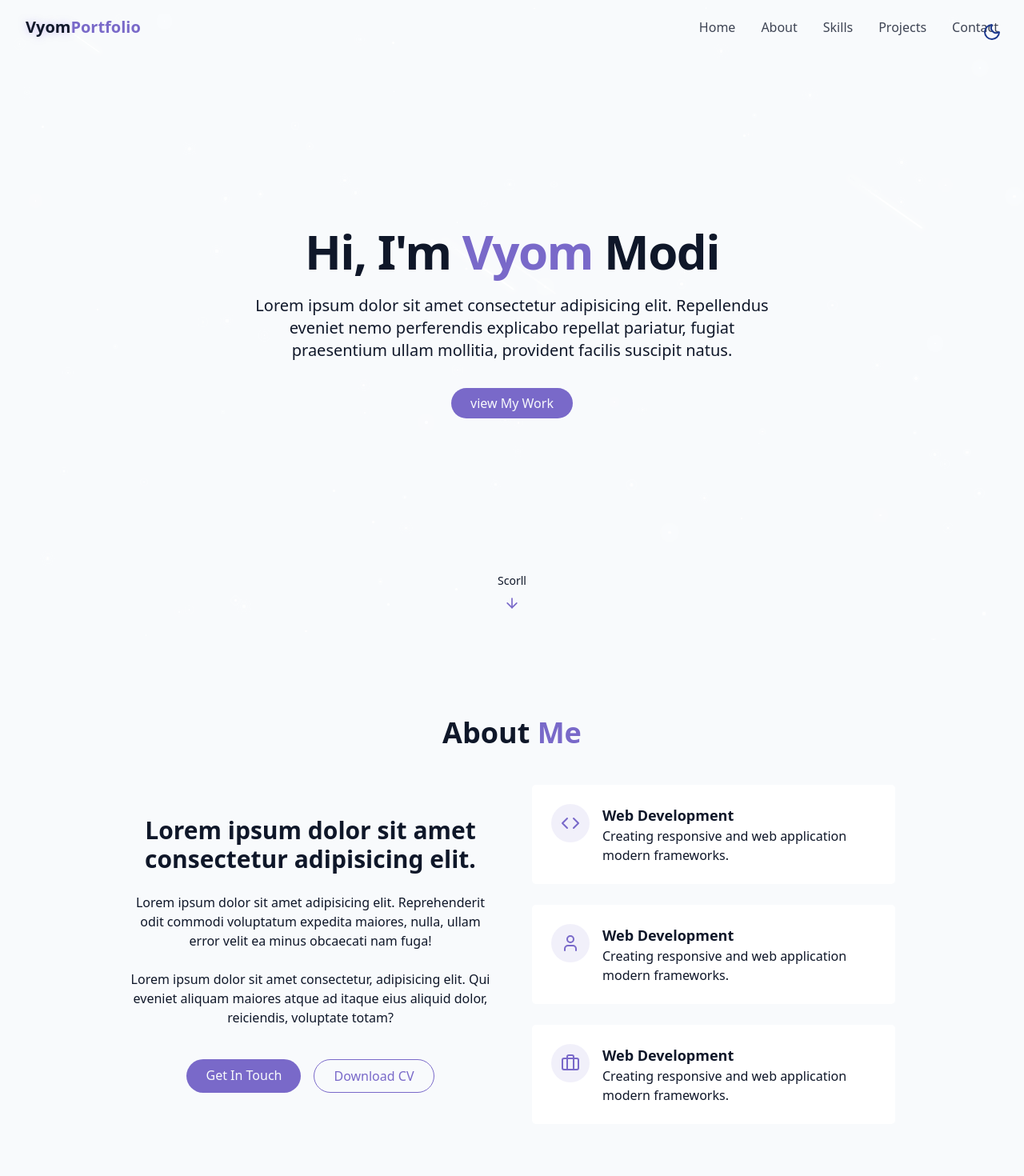
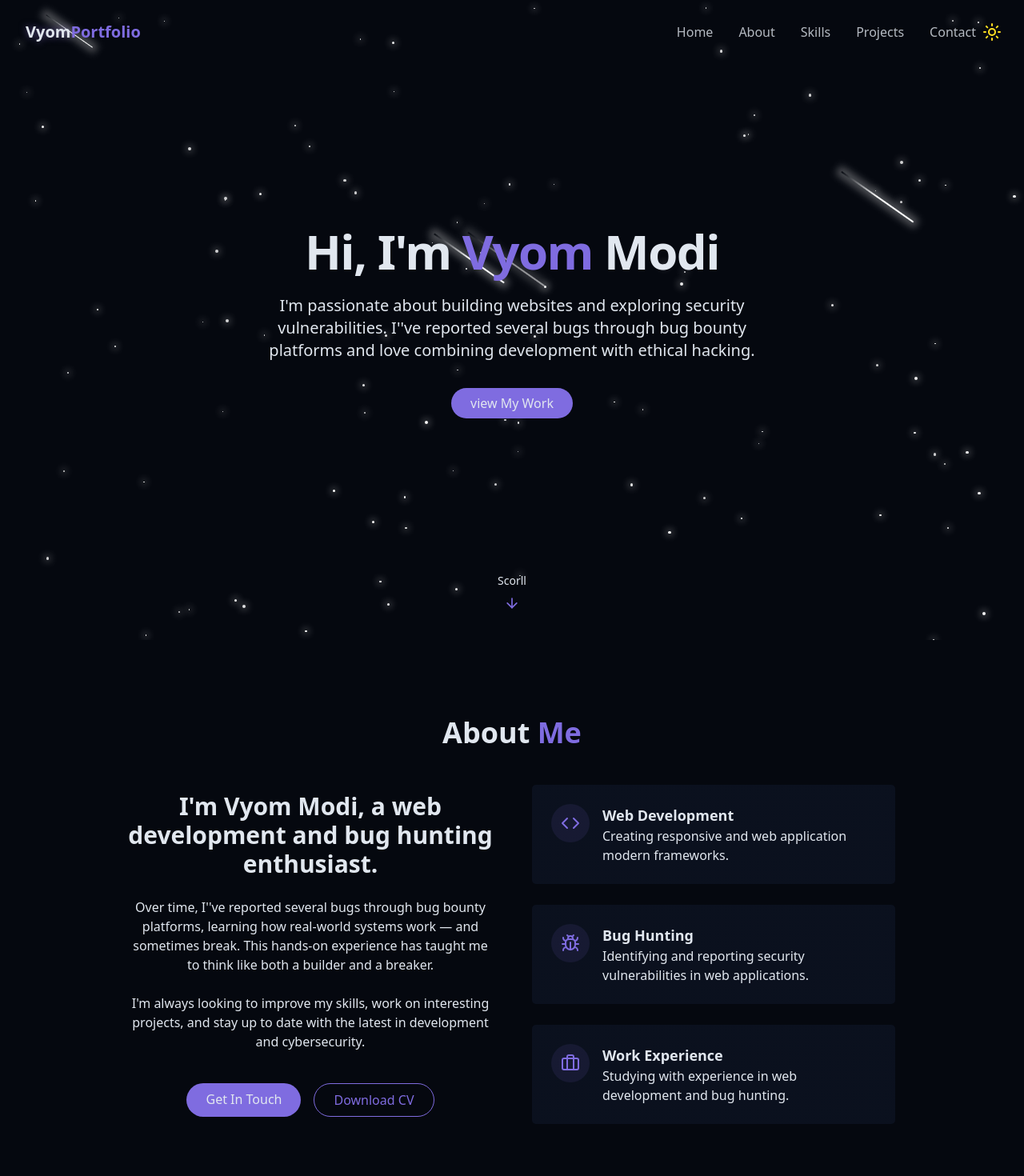
Before and after one commit to CrazyBhai8/React-Portfolio, a React (Vite) app: page / in a window 1280 px wide. Shown: the top 1470 px of the page at 80% size. Built offline with nearby package versions, Linux system fonts and the light colour scheme.

Commit message:
Modify some cods

```diff
--- a/src/components/AboutSection.jsx
+++ b/src/components/AboutSection.jsx
@@ -1,4 +1,4 @@
-import { Briefcase, Code, User } from 'lucide-react'
+import { Briefcase, Bug, Code } from 'lucide-react'
 import React from 'react'
 
 const AboutSection = () => {
@@ -10,18 +10,18 @@ const AboutSection = () => {
                 </h2>
                 <div className='grid grid-cols-1 md:grid-cols-2 gap-12 items-center'>
                     <div className='space-y-6'>
-                        <h3 className='text-2xl md:text-3xl font-semibold'>Lorem ipsum dolor sit amet consectetur adipisicing elit.</h3>
+                        <h3 className='text-2xl md:text-3xl font-semibold'>I'm Vyom Modi, a web development and bug hunting enthusiast.</h3>
                         <p className='text-muted-foreground'>
-                            Lorem ipsum dolor sit amet adipisicing elit. Reprehenderit odit commodi voluptatum expedita maiores, nulla, ullam error velit ea minus obcaecati nam fuga!
+                            Over time, I''ve reported several bugs through bug bounty platforms, learning how real-world systems work — and sometimes break. This hands-on experience has taught me to think like both a builder and a breaker.
                         </p>
 
                         <p className='text-muted-foreground'>
-                            Lorem ipsum dolor sit amet consectetur, adipisicing elit. Qui eveniet aliquam maiores atque ad itaque eius aliquid dolor, reiciendis, voluptate totam?
+                            I'm always looking to improve my skills, work on interesting projects, and stay up to date with the latest in development and cybersecurity.
                         </p>
 
                         <div className="flex flex-col sm:flex-row gap-4 pt-4 justify-center">
                             <a href="#contact" className='cosmic-button'>Get In Touch</a>
-                            <a href="#projects" className='px-6 py-2 rounded-full border border-primary text-primary hover:bg-primary/10 transition-colors duration-300'>Download CV</a>
+                            <a href="/cv.pdf" target='_blank' rel="noopener noreferrer" className='px-6 py-2 rounded-full border border-primary text-primary hover:bg-primary/10 transition-colors duration-300'>Download CV</a>
                         </div>
                     </div>
 
@@ -42,12 +42,12 @@ const AboutSection = () => {
                         <div className="gradient-border p-6 card-hover">
                             <div className="flex items-start gap-4">
                                 <div className="p-3 rounded-full bg-primary/10">
-                                    <User className='h-6 w-6 text-primary' />
+                                    <Bug className='h-6 w-6 text-primary' />
                                 </div>
                                 <div className="text-left">
-                                    <h4 className='font-semibold text-lg'>Web Development</h4>
+                                    <h4 className='font-semibold text-lg'>Bug Hunting</h4>
                                     <p className='text-foreground'>
-                                        Creating responsive and web application modern frameworks.
+                                        Identifying and reporting security vulnerabilities in web applications.
                                     </p>
                                 </div>
                             </div>
@@ -58,9 +58,9 @@ const AboutSection = () => {
                                     <Briefcase className='h-6 w-6 text-primary' />
                                 </div>
                                 <div className="text-left">
-                                        <h4 className='font-semibold text-lg'>Web Development</h4>
+                                    <h4 className='font-semibold text-lg'>Work Experience</h4>
                                     <p className='text-foreground'>
-                                            Creating responsive and web application modern frameworks.
+                                        Studying with experience in web development and bug hunting.
                                     </p>
                                 </div>
                             </div>
--- a/src/components/HeroSection.jsx
+++ b/src/components/HeroSection.jsx
@@ -13,9 +13,9 @@ const HeroSection = () => {
                 </h1>
 
                 <p className='text-lg md:text-xl text-muted-foreground max-w-2xl opacity-0 mx-auto animate-fade-in-delay-3'>
-                    Lorem ipsum dolor sit amet consectetur adipisicing elit.
-                    Repellendus eveniet nemo perferendis explicabo repellat pariatur,
-                    fugiat praesentium ullam mollitia, provident facilis suscipit natus.
+                   I'm passionate about building websites and exploring security vulnerabilities.
+                   I''ve reported several bugs through bug bounty platforms and love combining
+                   development with ethical hacking.
                 </p>
 
                 <div className='pt-4 opacity-0 animate-fade-in-delay-4'>
--- a/src/components/Navbar.jsx
+++ b/src/components/Navbar.jsx
@@ -37,7 +37,7 @@ const Navbar = () => {
             </a>
 
             {/* desktop nav */}
-            <div className='hidden md:flex space-x-8'>
+            <div className='hidden mr-5 md:flex p-2 space-x-8'>
                 {navItems.map((item, key) => (
                     <a href={item.href} key={key} className='text-foreground/80 hover:text-primary transition-colors duration-300'>{item.name}</a>
                 ))}
@@ -45,7 +45,7 @@ const Navbar = () => {
 
             {/* mobile nav */}
 
-            <button onClick={() => setIsMenuOpen(!isMenuOpen)}  className='md:hidden p-2 text-foreground z-50 ' aria-label={isMenuOpen ? "Close Menu" : "Open Menu"}> {isMenuOpen ? <X size={24} />: <Menu size={24} /> } </button>
+            <button onClick={() => setIsMenuOpen(!isMenuOpen)}  className='md:hidden p-2 mr-5 text-foreground z-50 ' aria-label={isMenuOpen ? "Close Menu" : "Open Menu"}> {isMenuOpen ? <X size={24} />: <Menu size={24} /> } </button>
 
             <div className= {`fixed w-screen h-screen inset-0  bg-background/95  backdrop-blur-md flex-col flex z-40 justify-center items-center transition-all duration-300 ${isMenuOpen ? "opacity-100 pointer-events-auto" : "opacity-0 pointer-events-none"} `}>
                 <div className='flex flex-col space-y-8 text-xl'>
--- a/src/components/ProjectSection.jsx
+++ b/src/components/ProjectSection.jsx
@@ -5,7 +5,7 @@ const projects = [
     {
         id: 1,
         title: "HackAlert",
-        description: "A web application there you write your blogs.",
+        description: "A simple blog web app built with React where users can write and publish their own blog posts.",
         image: "/projects/hackAlert.png",
         tags: ["React"],
         demoUrl: "https://crazybhai8.github.io/Hackalert/",
@@ -16,14 +16,14 @@ const projects = [
         title: "File Guard",
         description: "A project enabling email OTP-based sign-up/login and allowing users to hide, view, and unhide hidden files on their system.",
         image: "/projects/hackalert.png",
-        tags: ["React"],
+        tags: ["Java"],
         demoUrl: "https://crazybhai8.github.io/Hackalert/",
         githubUrl: "https://github.com/CrazyBhai8/Java-Project-FileGuard-using-Email-Authentication-MySQL"
     },
     {
         id: 3,
         title: "Travel With Us",
-        description: "Learn for html, css, js",
+        description: "A responsive travel website UI built with HTML, CSS, and JavaScript, focusing purely on front-end design without any interactive features.",
         image: "/projects/travel.png",
         tags: ["Html", "Css", "Js"],
         demoUrl: "https://crazybhai8.github.io/Traveling-Website/",
--- a/src/components/SkillsSection.jsx
+++ b/src/components/SkillsSection.jsx
@@ -20,7 +20,7 @@ const skills = [
   {
     name: "Consepts",
     icons: [
-        {name: "Owasp", image: "/icons/OWASP.svg", className: " "},
+      { name: "Owasp", image: "/icons/OWASP.svg", className: " " },
     ]
   }
 ];
--- a/src/components/ThemeToggle.jsx
+++ b/src/components/ThemeToggle.jsx
@@ -3,19 +3,20 @@ import { Moon, Sun } from 'lucide-react'
 import { useState } from 'react'
 
 const ThemeToggle = () => {
-    const [isDarkMode, setIsDarkMode] = useState(true)
+    const [isDarkMode, setIsDarkMode] = useState(true);
 
     useEffect(() => {
-        const storedTheme = localStorage.getItem('theme')
-        if (storedTheme === 'dark') {
-            document.documentElement.classList.add('dark')
-            setIsDarkMode(true)
+        const storedTheme = localStorage.getItem('theme');
+
+        if (storedTheme === 'light') {
+            document.documentElement.classList.remove('dark');
+            setIsDarkMode(false);
+        } else {
+            document.documentElement.classList.add('dark');
+            setIsDarkMode(true);
         }
-        else{
-            document.documentElement.classList.remove('dark')
-            setIsDarkMode(false)
-        }
-    }, [])
+    }, []);
+
 
     const toggleTheme = () => {
         if (isDarkMode){
@@ -31,7 +32,7 @@ const ThemeToggle = () => {
 
     }
   return (
-    <button onClick={toggleTheme} className='fixed max-sm:hidden top-5 right-5 z-50 p-2 rounded-full transition-colors duration-300 focus:outline-hidden'>
+    <button onClick={toggleTheme} className='fixed top-5 right-5 z-50 p-2 rounded-full transition-colors duration-300 focus:outline-hidden'>
         {isDarkMode ? <Sun className='h-6 w-6 text-yellow-300'/> : <Moon className='h-6 w-6 text-blue-900'/>}
     </button>
   )
```
Also changed, not shown: src/components/ContactSection.jsx (+32 -30 lines), src/components/Footer.jsx (+45 -3 lines), src/components/StarBackground.jsx (+9 -9 lines), 1 other file (tests, documents, lock files or other folders). Lines whose indentation alone changed are shown as unchanged.
